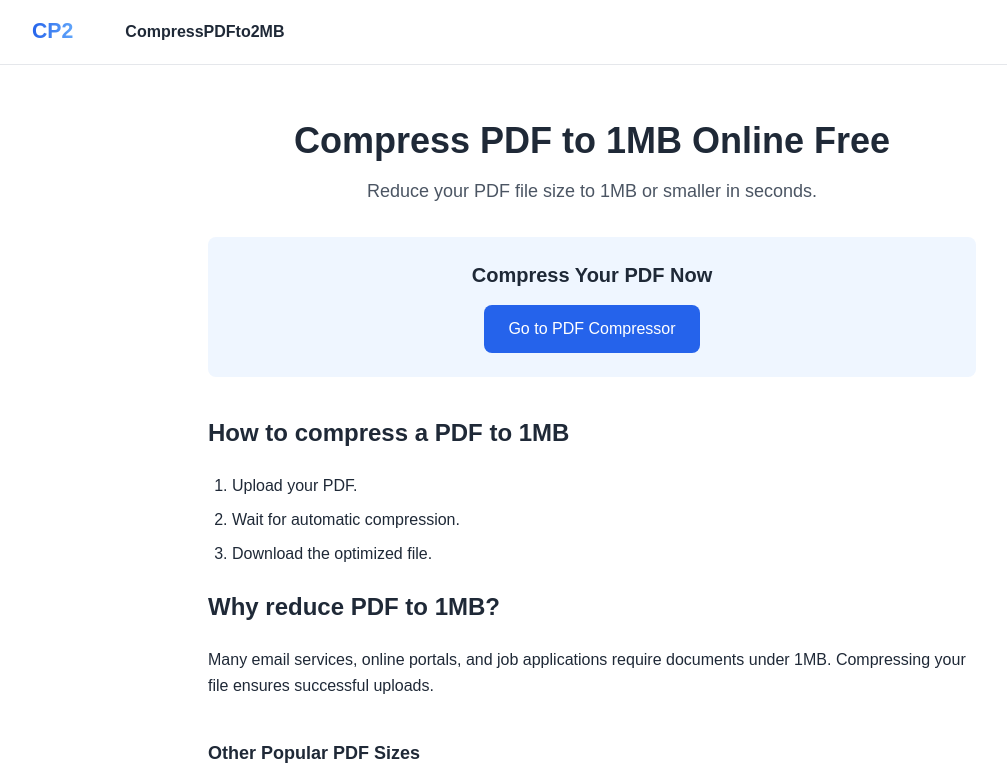
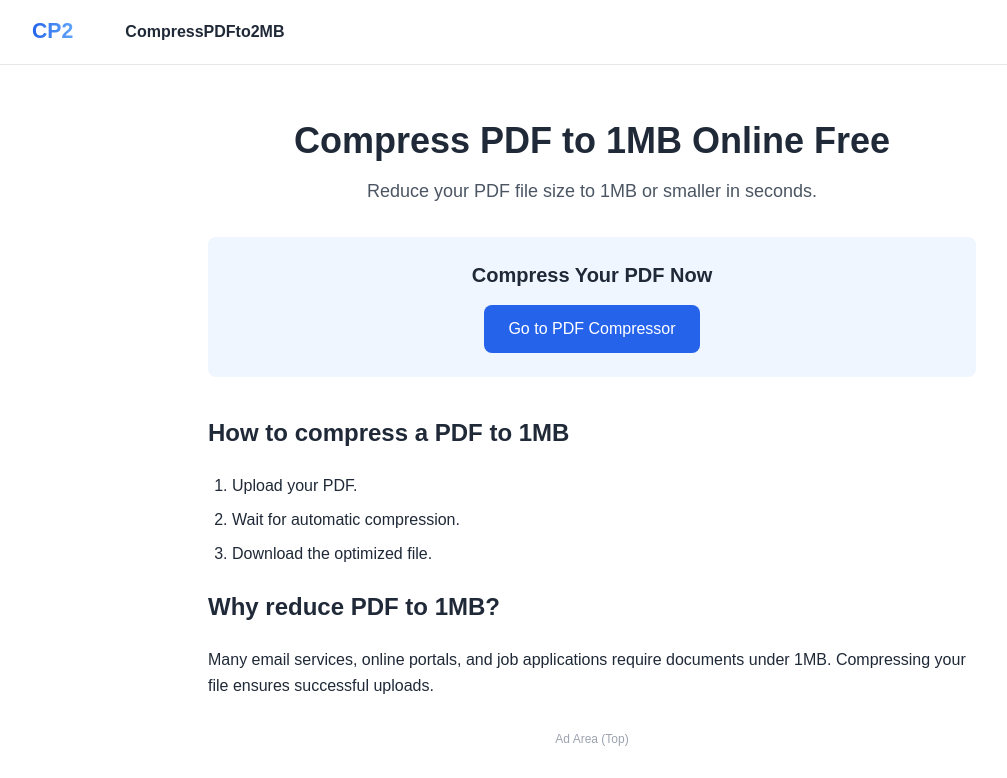
Before and after one commit to behicyildirim/compresspdfto2mb, a Next.js app: page /compress-pdf-to-1mb in a window 1280 px wide. Shown: the top 778 px of the page, without its empty margins (48-1055 px from the left). Built offline with nearby package versions, Linux system fonts and the light colour scheme.

Commit message:
Fix AdSlot props and enable real ads

```diff
--- a/app/components/AdSlot.tsx
+++ b/app/components/AdSlot.tsx
@@ -2,7 +2,12 @@
 
 import { useEffect } from "react";
 
-export default function AdSlot() {
+type Props = {
+  label?: string;
+  className?: string;
+};
+
+export default function AdSlot({ label, className }: Props) {
   useEffect(() => {
     try {
       // @ts-ignore
@@ -13,7 +18,12 @@ export default function AdSlot() {
   }, []);
 
   return (
-    <div className="my-6">
+    <div className={className ?? "my-6"}>
+      {/* Optional label (only visible if ads don't render yet) */}
+      {label ? (
+        <div className="mb-3 text-center text-xs text-gray-400">{label}</div>
+      ) : null}
+
       <ins
         className="adsbygoogle"
         style={{ display: "block" }}
```
